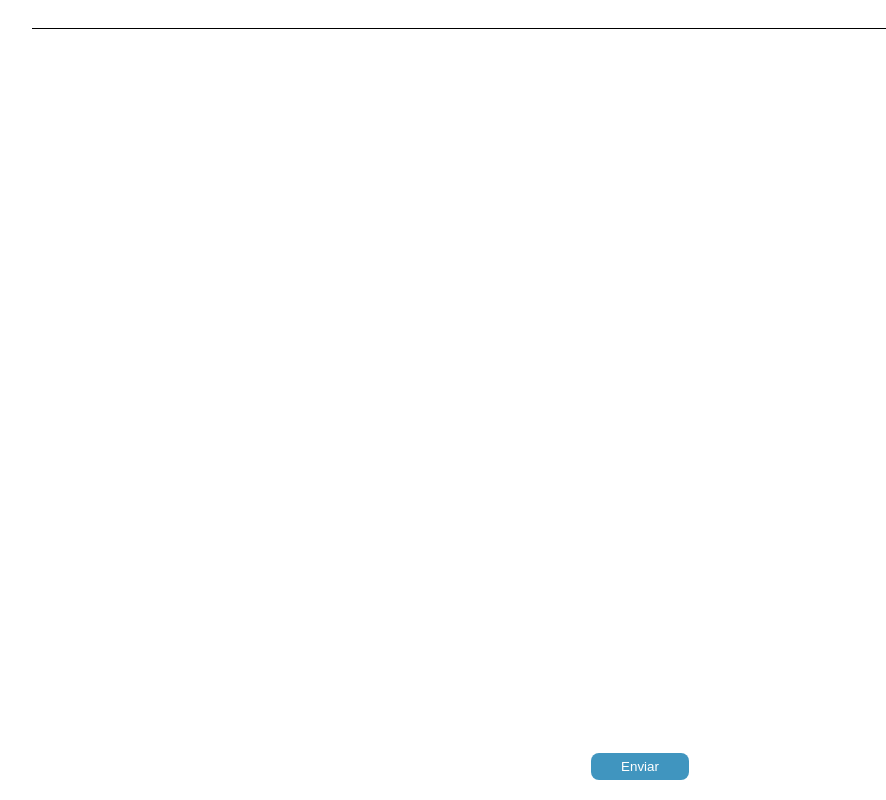
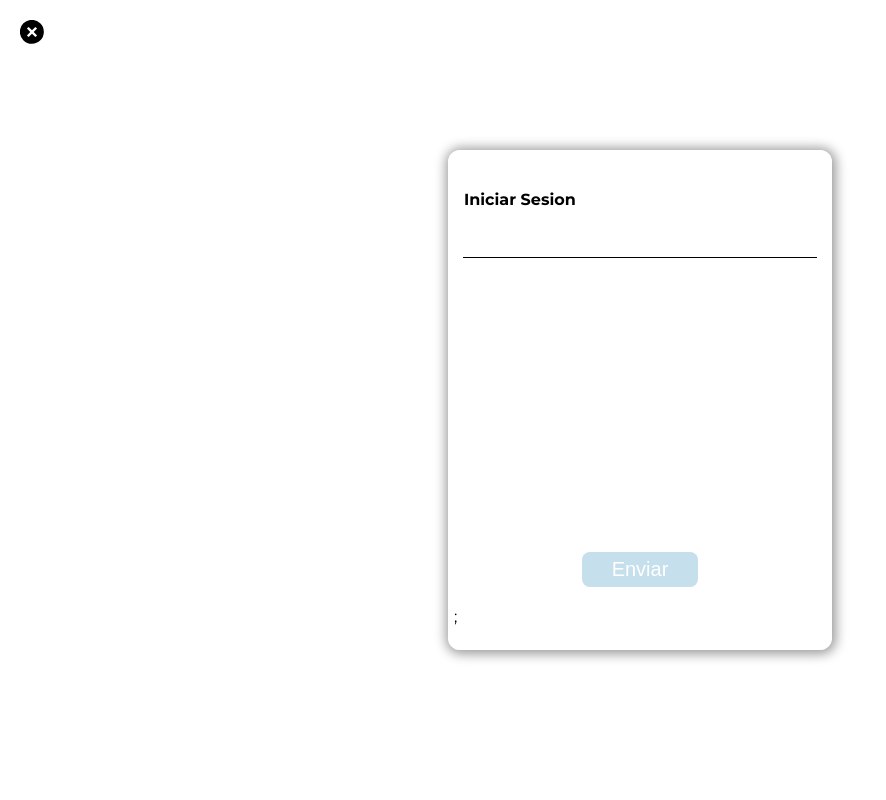
Before and after one commit to camiloguz23/register-time, a Next.js app: page /login in a window 1280 px wide. Shown: the whole page, without its empty margins (0-886 px from the left). Built offline with nearby package versions, Linux system fonts and the light colour scheme.

Commit message:
fix: style login page

```diff
--- /dev/null
+++ b/src/app/login/login.module.css
@@ -0,0 +1,23 @@
+.login {
+  display: flex;
+  justify-content: center;
+  align-items: center;
+  height: 100%;
+
+  .close {
+    position: fixed;
+    top: 20px;
+    left: 20px;
+  }
+
+  .content-login {
+    min-height: 500px;
+    height: 500px;
+    width: max(30%, 350px);
+    box-shadow: 1px 1px 12px 3px hsla(0, 0%, 0%, 0.4);
+    border-radius: 12px;
+    padding: 6px;
+    background-color: hsla(0, 0%, 100%, 0.7);
+    padding-top: 30px;
+  }
+}
--- a/src/app/login/page.tsx
+++ b/src/app/login/page.tsx
@@ -1,8 +1,18 @@
-import { UiFormLogin } from '@/components';
-import React from 'react';
+import { Icons, UiFormLogin } from '@/components';
+import style from './login.module.css';
+import Link from 'next/link';
 
 function Page() {
-  return <UiFormLogin />;
+  return (
+    <div className={style.login}>
+      <Link href={'/'} className={style.close}>
+        <Icons.Close />
+      </Link>
+      <div className={style['content-login']}>
+        <UiFormLogin />;
+      </div>
+    </div>
+  );
 }
 
 export default Page;
--- a/src/components/form-login/ui-form-login.tsx
+++ b/src/components/form-login/ui-form-login.tsx
@@ -26,6 +26,7 @@ export const UiFormLogin = () => {
   });
   return (
     <form onSubmit={onSubmit} className={style.form}>
+      <h4  className={style.title}>Iniciar Sesion</h4>
       <UiInput
         type='email'
         register={{
--- a/src/components/form-login/ui-form.module.css
+++ b/src/components/form-login/ui-form.module.css
@@ -3,8 +3,15 @@
   flex-direction: column;
   align-items: center;
   width: 100%;
-  height: 100%;
+  height: 92%;
   background-color: hsla(0, 0%, 100%, 0.7);
+
+  .title {
+    width: 100%;
+    text-align: left;
+    padding: 10px;
+    margin-bottom: 10px;
+  }
 }
 .btn-login {
   padding: 6px 30px;
@@ -18,4 +25,9 @@
   justify-content: center;
   margin-top: auto;
   margin-bottom: 20px;
+  font-size: 20px;
 }
+
+.btn-login:disabled {
+  background-color: hsla(200, 50%, 50%, 0.3);
+}
--- a/src/components/modal/modal.module.css
+++ b/src/components/modal/modal.module.css
@@ -24,19 +24,22 @@
   .contentModal {
     min-height: 500px;
     height: 500px;
-    min-width: 300px;
+    width: max(30%, 350px);
     box-shadow: 1px 1px 12px 3px hsla(0, 0%, 0%, 0.4);
     border-radius: 12px;
     padding: 6px;
+    background-color: hsla(0, 0%, 100%, 0.7);
 
     .content-close {
       width: 100%;
       display: flex;
       justify-content: end;
+      margin-bottom: 20px;
 
       .button {
         border: none;
         background-color: transparent;
+
       }
 
       .icons {
```
